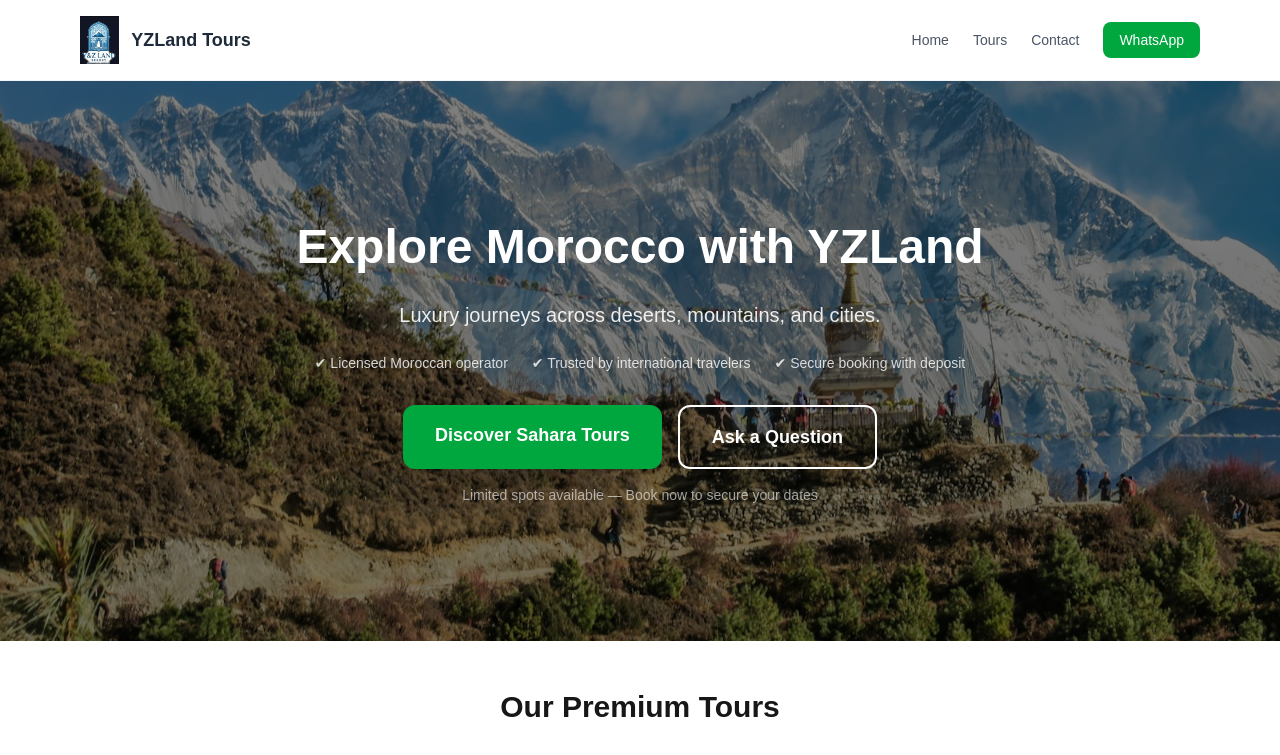
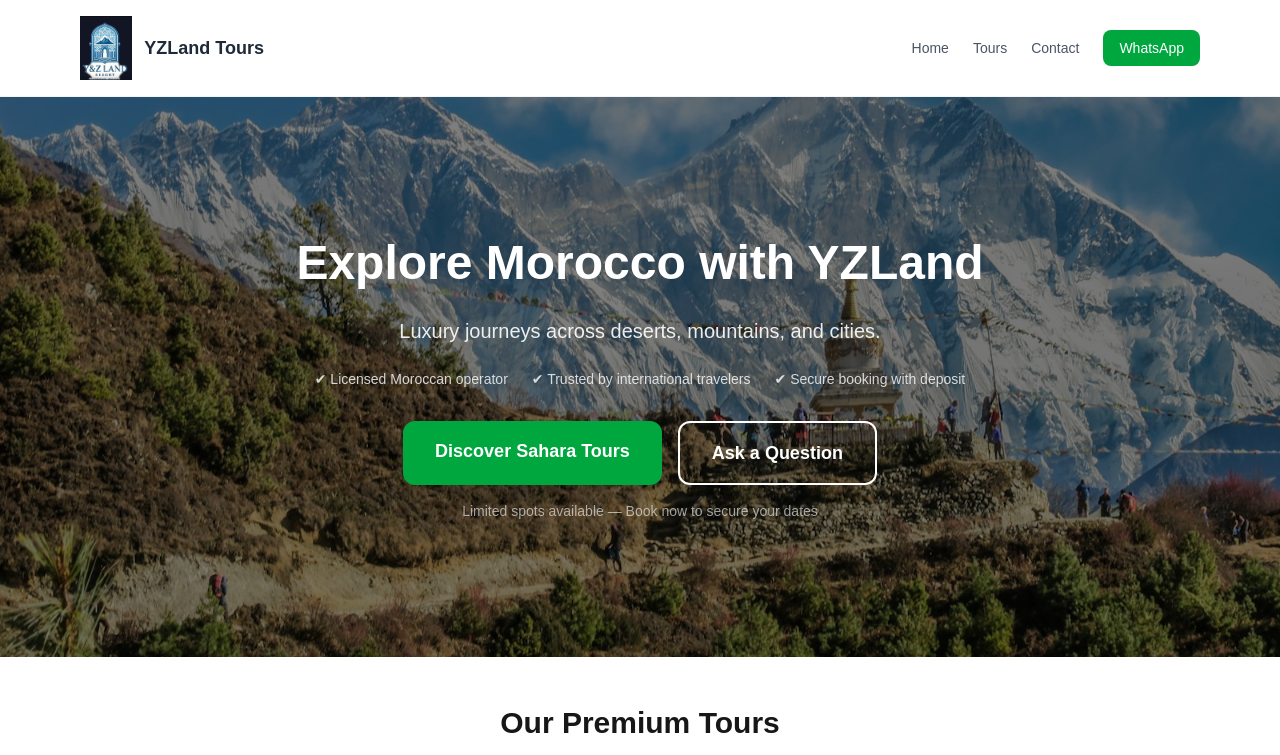
Before and after one commit to quntums/yzland-fusion, a Next.js app: page / in a window 1280 px wide. Shown: the top 755 px of the page. Built offline with nearby package versions, Linux system fonts and the light colour scheme.

Commit message:
Logo 200px height 16

```diff
--- a/src/components/Header.tsx
+++ b/src/components/Header.tsx
@@ -4,9 +4,9 @@ import Link from 'next/link';
 export default function Header() {
   return (
     <header className="bg-white border-b border-gray-100 sticky top-0 z-50">
-      <div className="max-w-6xl mx-auto px-4 h-20 flex items-center justify-between">
+      <div className="max-w-6xl mx-auto px-4 h-24 flex items-center justify-between">
         <Link href="/" className="flex items-center gap-3 hover:opacity-80 transition">
-          <Image src="/yzland-logo.png" alt="YZLand Tours" width={120} height={48} className="h-12 w-auto" priority />
+          <Image src="/yzland-logo.png" alt="YZLand Tours" width={200} height={80} className="h-16 w-auto" priority />
           <span className="font-semibold text-gray-800 hidden sm:block text-lg">YZLand Tours</span>
         </Link>
         <nav className="flex items-center gap-4 md:gap-6 text-sm font-medium">
```
